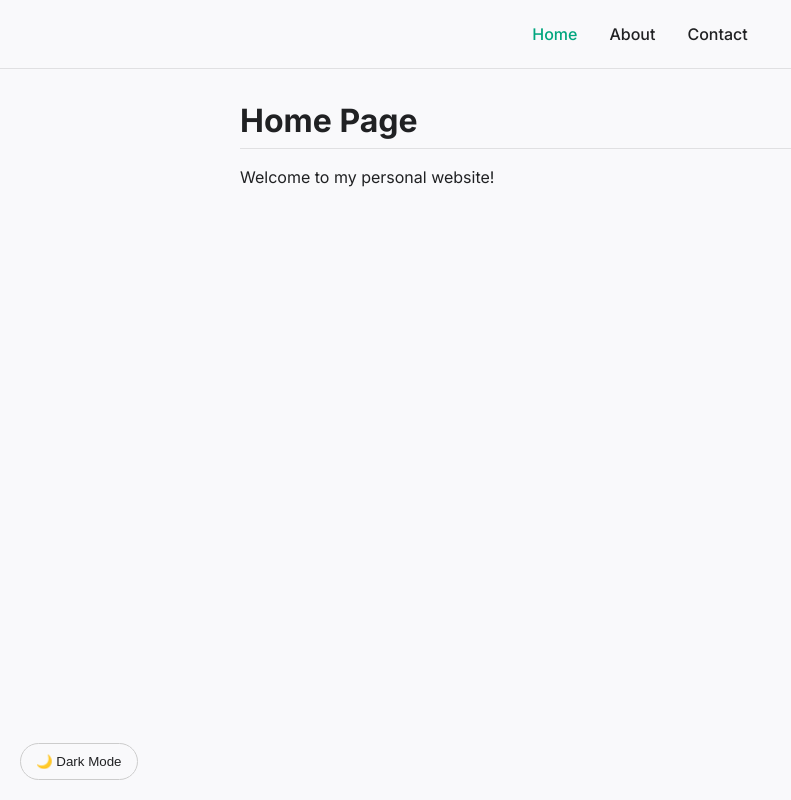
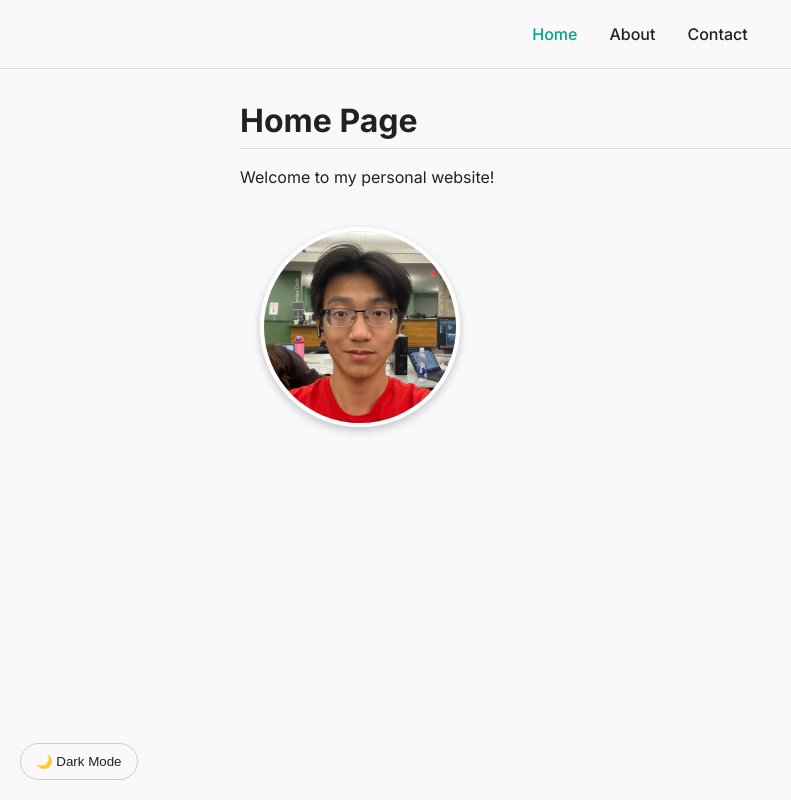
Before and after one commit to Rocky0Shao/Personal-Website, a React (Vite) app in the folder rocky-website/: page / in a window 1280 px wide. Shown: the whole page, without its empty margins (0-791 px from the left). Built offline with nearby package versions, Linux system fonts and the light colour scheme.

Commit message:
add headshot

```diff
--- a/rocky-website/package.json
+++ b/rocky-website/package.json
@@ -13,7 +13,8 @@
     "@supabase/supabase-js": "^2.89.0",
     "react": "^19.2.0",
     "react-dom": "^19.2.0",
-    "react-router-dom": "^7.11.0"
+    "react-router-dom": "^7.11.0",
+    "sharp": "^0.34.5"
   },
   "devDependencies": {
     "@eslint/js": "^9.39.1",
--- /dev/null
+++ b/rocky-website/src/components/Headshot.css
@@ -0,0 +1,22 @@
+/* Headshot.css */
+
+.headshot-container {
+  display: flex;
+  justify_content: center; /* Centers image horizontally */
+  padding: 20px;
+}
+
+.headshot-img {
+  width: 200px;           /* Set a fixed width */
+  height: 200px;          /* Set matching height */
+  object-fit: cover;      /* Ensures image doesn't stretch/squish */
+  border-radius: 50%;     /* Makes it a perfect circle */
+  border: 4px solid white; /* Adds a nice border */
+  box-shadow: 0 4px 10px rgba(0, 0, 0, 0.2); /* Adds a subtle drop shadow */
+  transition: transform 0.3s ease; /* Smooth animation for hover */
+}
+
+/* Optional: Add a hover effect */
+.headshot-img:hover {
+  transform: rotate(360deg) scale(1.25);
+}
--- /dev/null
+++ b/rocky-website/src/components/Headshot.jsx
@@ -0,0 +1,17 @@
+import './Headshot.css';
+
+import headshotImage from '../assets/Headshot.jpg'; // 1. Import the image
+
+const Headshot = () => {
+  return (
+    <div className="headshot-container">
+      <img
+        src={headshotImage}
+        alt="Headshot"
+        className="headshot-img"
+      />
+    </div>
+  );
+};
+
+export default Headshot;
--- a/rocky-website/src/pages/Home.jsx
+++ b/rocky-website/src/pages/Home.jsx
@@ -1,8 +1,10 @@
+import Headshot from "../components/Headshot";
 const Home = () => {
   return (
     <div className="content-container">
       <h1>Home Page</h1>
       <p>Welcome to my personal website!</p>
+      <Headshot />
     </div>
     );
 };
```
Also changed, not shown: rocky-website/src/assets/Headshot.jpg (added), 1 other file (tests, documents, lock files or other folders).
